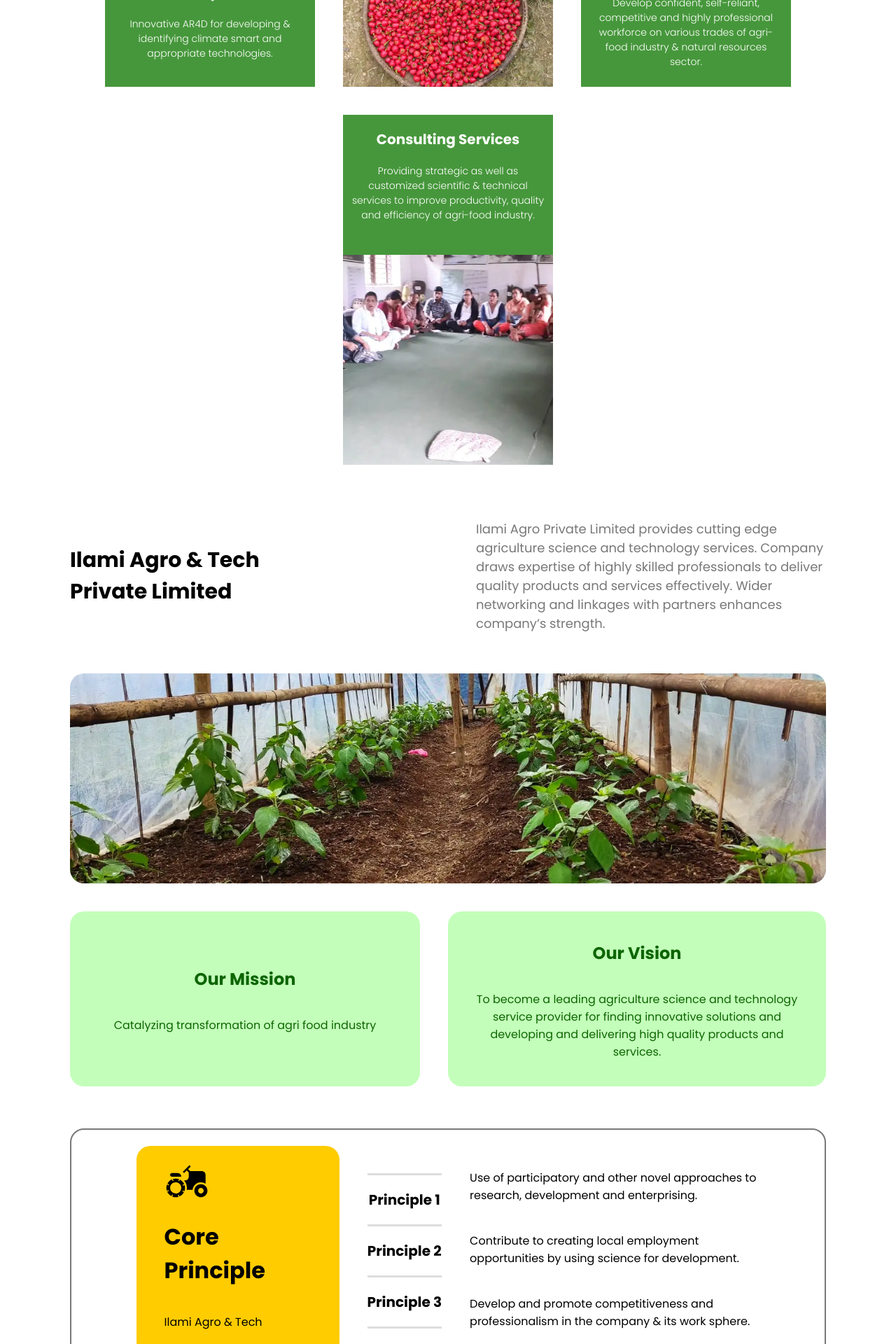
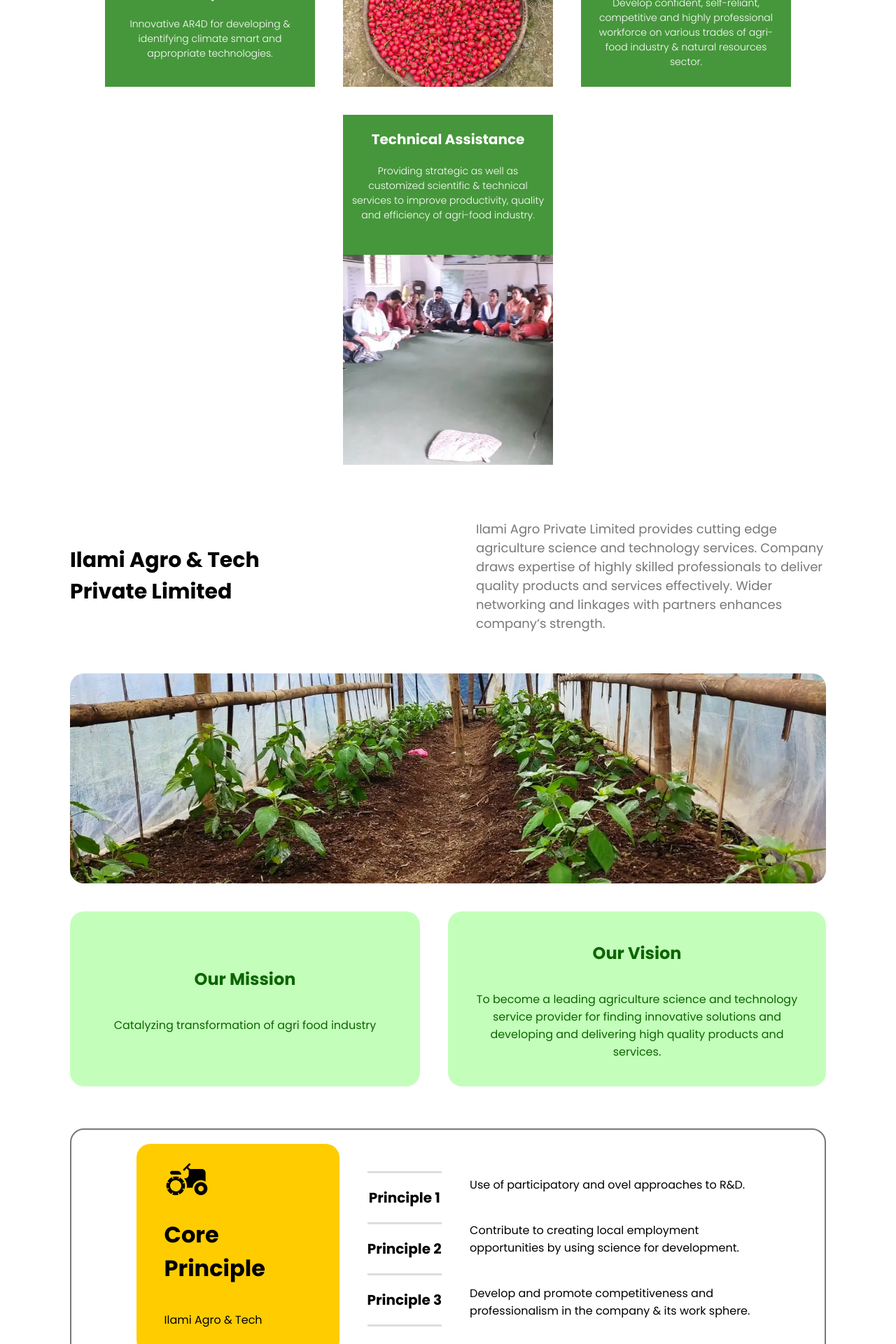
Before and after one commit to srajay/agrotech, a React (Create React App) app: page / in a window 1280 px wide. Shown: the part 1864-3784 px from the top of the page at 70% size. Built offline with nearby package versions, Linux system fonts and the light colour scheme.

Commit message:
Changes in some content

```diff
--- a/src/components/contactpage/ContactPage.js
+++ b/src/components/contactpage/ContactPage.js
@@ -23,10 +23,10 @@
             <h4>
               Ilami Agro and Tech Pvt. Ltd. | इलमी एग्राे एंड टेक प्रा.लि.
             </h4>
-            <p>Bhanimandal, Lalitpur, Nepal</p>
+            <p>Baghdol, Lalitpur, Nepal</p>
             <div className="phone-num">
               <p>Email: ilamiagro@gmail.com</p>
-              <p>Phone: +977 01-4890768</p>
+              <p>Phone: +977 01-519046</p>
               <p>Mobile: +977 9849607842</p>
             </div>
 
--- a/src/components/herosection/herosection.css
+++ b/src/components/herosection/herosection.css
@@ -3,7 +3,8 @@
   justify-content: space-between;
   align-items: center;
   width: 100%;
-  height: 630px;
+  height: auto;
+  padding-bottom: 30px;
   background-color: #ecffe9;
 }
 
--- a/src/components/principlesection/PrincipleSection.js
+++ b/src/components/principlesection/PrincipleSection.js
@@ -24,10 +24,7 @@
             <div className="line"></div>
           </div>
           <div className="principle-desc">
-            <p>
-              Use of participatory and other novel approaches to research,
-              development and enterprising.
-            </p>
+            <p>Use of participatory and ovel approaches to R&D.</p>
 
             <p>
               Contribute to creating local employment opportunities by using
@@ -46,10 +43,7 @@
             </div>
 
             <div className="principle-desc-mob">
-              <p>
-                Use of participatory and other novel approaches to research,
-                development and enterprising.
-              </p>
+              <p>Use of participatory and ovel approaches to R&D.</p>
             </div>
             <div className="line"></div>
             <div className="principle-title-mob">
--- a/src/components/servicepage/ServicePage.js
+++ b/src/components/servicepage/ServicePage.js
@@ -73,6 +73,12 @@
                   <li>
                     New research topic: biological control of ticks, mite and
                     other parasites.
+                  </li>
+                  <li>Bacteriological examination of water samples.</li>
+                  <li>Bacteriological examination of milk samples.</li>
+                  <li>
+                    Antibiotic sensitivity test of milk samples from mastitis
+                    infection animals.
                   </li>
                 </ul>
               </div>
--- a/src/components/servicesection/ServiceSection.js
+++ b/src/components/servicesection/ServiceSection.js
@@ -78,7 +78,7 @@
             </div>
             <div className="card">
               <div className="card-text">
-                <h3>Consulting Services</h3>
+                <h3>Technical Assistance</h3>
                 <p>
                   Providing strategic as well as customized scientific &
                   technical services to improve productivity, quality and
```
